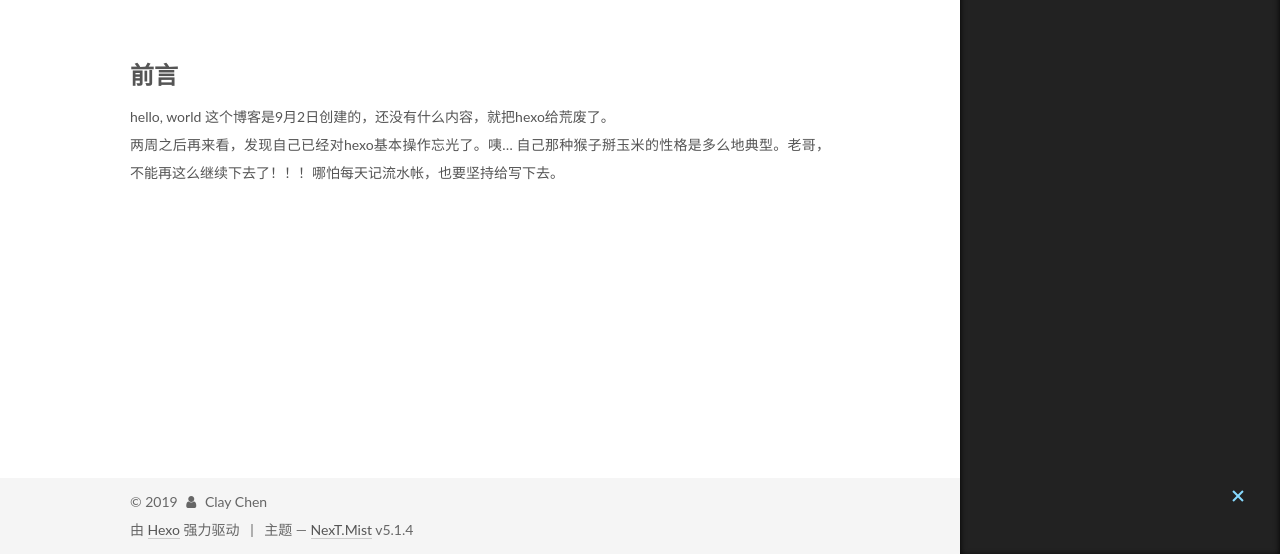
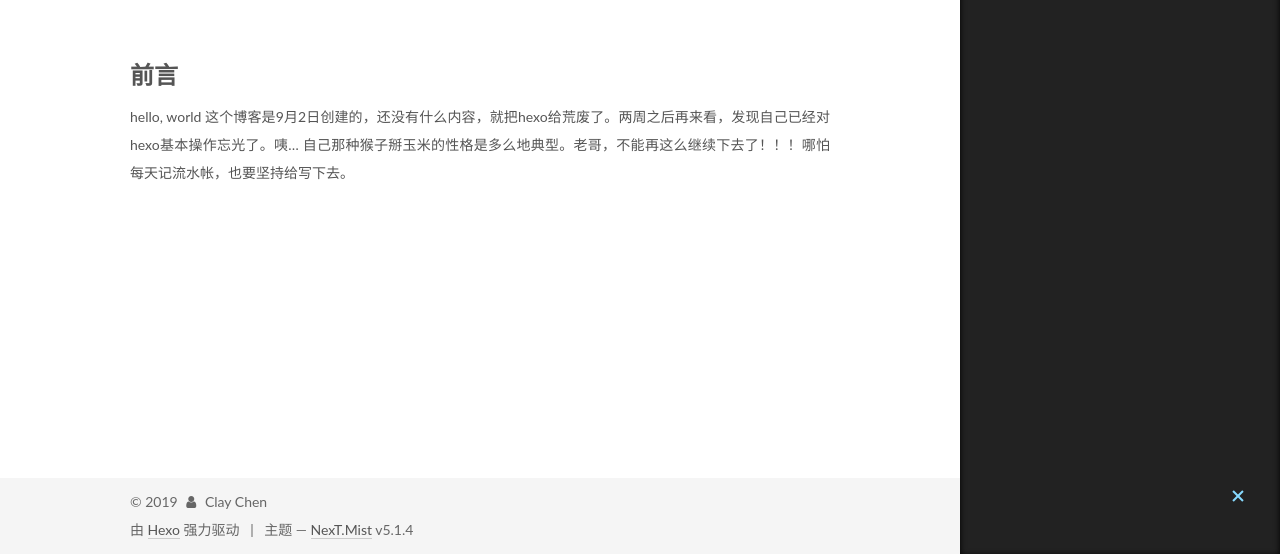
Before and after one commit to Blackstone123/Blackstone123.github.io, a plain HTML site: page 2019/09/02/my-first-blog/index.html in a window 1280 px wide. Shown: the part 246-800 px from the top of the page. Drawn offline with Linux system fonts and the light colour scheme; a script that the page names is missing.

Commit message:
Site updated: 2019-09-18 10:06:20

```diff
--- a/2019/09/02/my-first-blog/index.html
+++ b/2019/09/02/my-first-blog/index.html
@@ -86,7 +86,7 @@
 <meta property="og:site_name" content="Clay&#39;s Blog">
 <meta property="og:description" content="前言hello, world 这个博客是9月2日创建的，还没有什么内容，就把hexo给荒废了。两周之后再来看，发现自己已经对hexo基本操作忘光了。咦… 自己那种猴子掰玉米的性格是多么地典型。老哥，不能再这么继续下去了！！！哪怕每天记流水帐，也要坚持给写下去。">
 <meta property="og:locale" content="zh-Hans">
-<meta property="og:updated_time" content="2019-09-18T01:56:37.189Z">
+<meta property="og:updated_time" content="2019-09-18T02:00:58.050Z">
 <meta name="twitter:card" content="summary">
 <meta name="twitter:title" content="Hello, world!">
 <meta name="twitter:description" content="前言hello, world 这个博客是9月2日创建的，还没有什么内容，就把hexo给荒废了。两周之后再来看，发现自己已经对hexo基本操作忘光了。咦… 自己那种猴子掰玉米的性格是多么地典型。老哥，不能再这么继续下去了！！！哪怕每天记流水帐，也要坚持给写下去。">
@@ -339,7 +339,7 @@
 
 
 
-        <h1 id="前言"><a href="#前言" class="headerlink" title="前言"></a>前言</h1><p>hello, world 这个博客是9月2日创建的，还没有什么内容，就把hexo给荒废了。<br>两周之后再来看，发现自己已经对hexo基本操作忘光了。咦… 自己那种猴子掰玉米的性格是多么地典型。老哥，不能再这么继续下去了！！！哪怕每天记流水帐，也要坚持给写下去。</p>
+        <h1 id="前言"><a href="#前言" class="headerlink" title="前言"></a>前言</h1><p>hello, world 这个博客是9月2日创建的，还没有什么内容，就把hexo给荒废了。两周之后再来看，发现自己已经对hexo基本操作忘光了。咦… 自己那种猴子掰玉米的性格是多么地典型。老哥，不能再这么继续下去了！！！哪怕每天记流水帐，也要坚持给写下去。</p>
 
 
     </div>
```
Also changed, not shown: index.html (+1 -1 lines).
